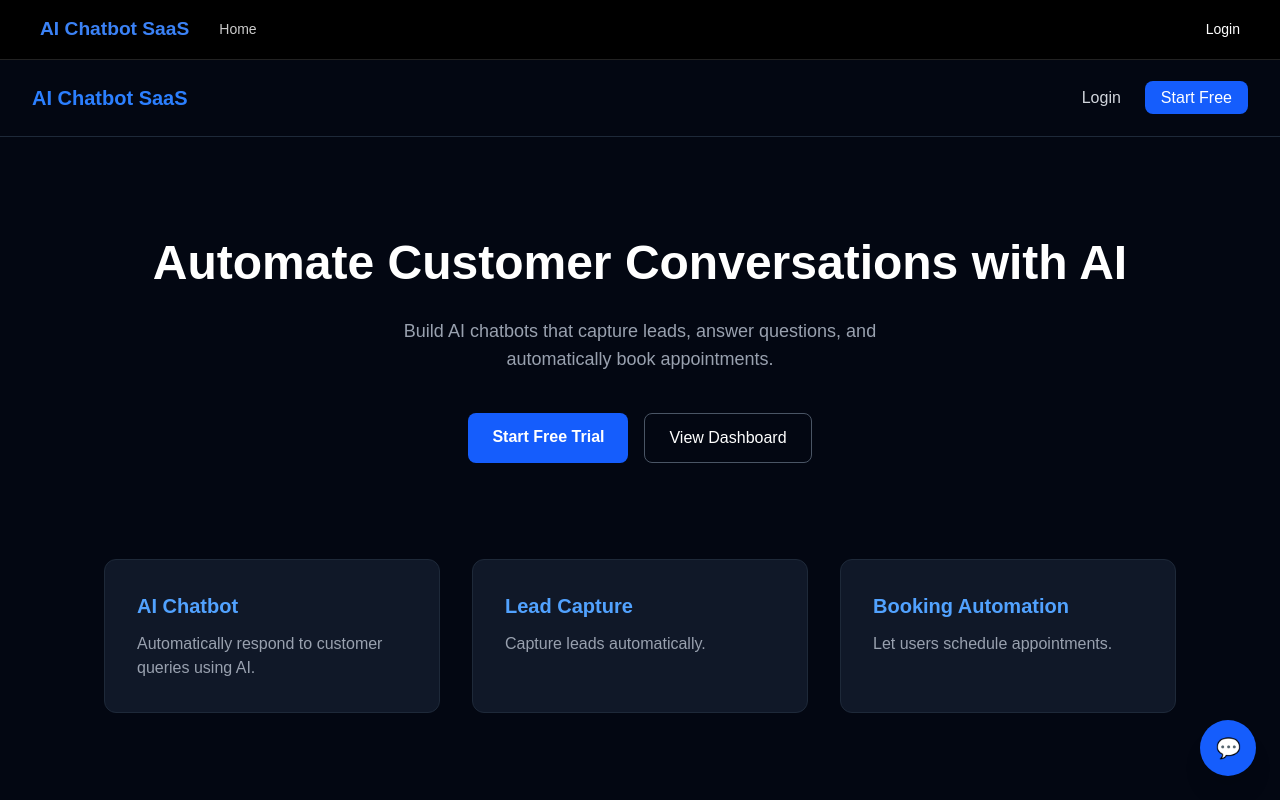
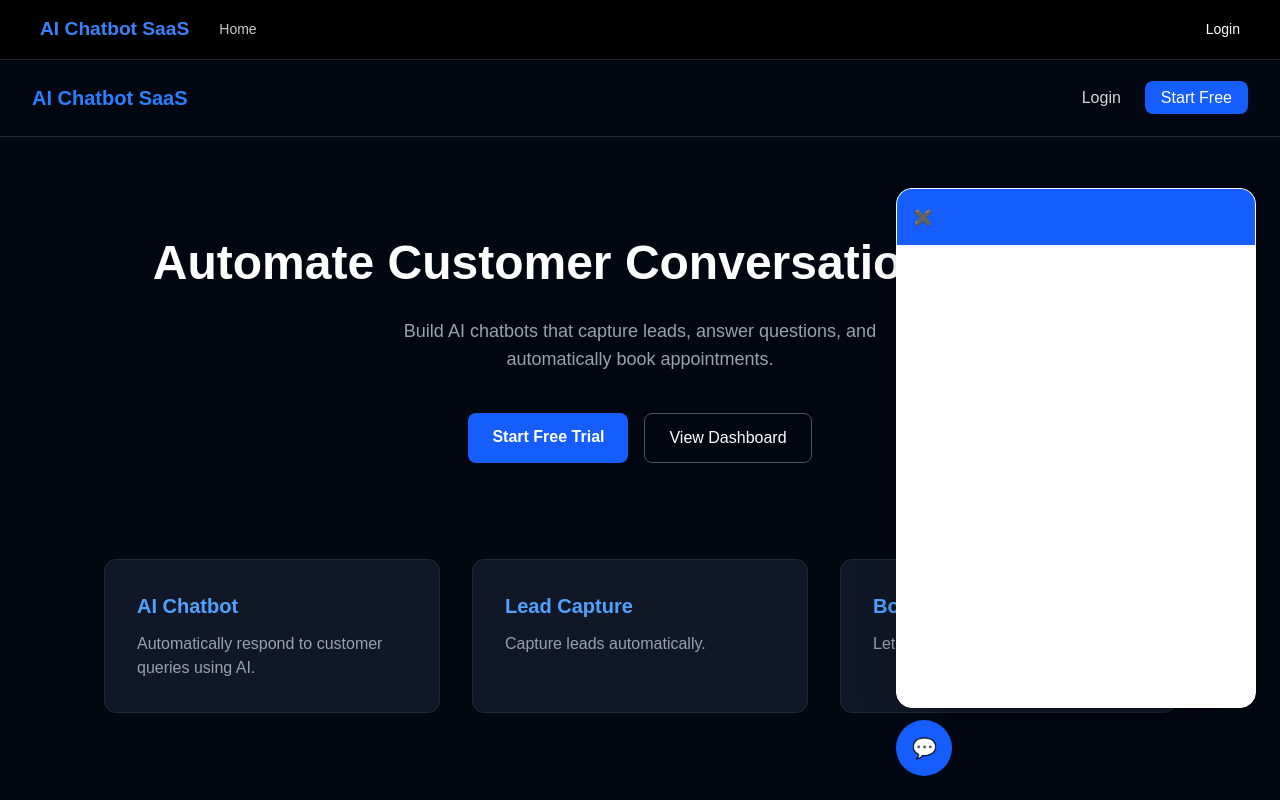
Before and after one commit to snapcartgo/ai-chatbot-saas, a Next.js app: page / in a window 1280 px wide. Shown: the top 800 px of the page. Built offline with nearby package versions, Linux system fonts and the light colour scheme; no server answers; the database is empty.

Commit message:
Updated chatbot widget and dashboard fixes

```diff
--- a/app/chat/[chatbotId]/page.tsx
+++ b/app/chat/[chatbotId]/page.tsx
@@ -1,11 +1,11 @@
-import ChatWidget from "@/app/components/ChatWidget"; // Adjust this path to your actual chat component
+import ChatWidget from "@/app/components/ChatWidget";
 
 export default async function ChatEmbed({ params }: { params: { chatbotId: string } }) {
   const { chatbotId } = await params;
 
   return (
-    // This div forces the chat to fill the entire browser window/iframe
-    <main className="w-screen h-screen bg-white">
+    // 'fixed inset-0' ensures it fills the iframe perfectly without gaps
+    <main className="fixed inset-0 bg-white overflow-hidden">
       <ChatWidget chatbotId={chatbotId} isEmbed={true} />
     </main>
   );
--- a/app/components/ChatWidget.tsx
+++ b/app/components/ChatWidget.tsx
@@ -14,7 +14,7 @@ export default function ChatWidget({ chatbotId, isEmbed = false }: ChatWidgetPro
   const [userInput, setUserInput] = useState("");
   const [isLoading, setIsLoading] = useState(false);
   // If it's an embed, we want it open by default
-  const [open, setOpen] = useState(isEmbed);
+  const [open, setOpen] = useState(true); // Always open by default for the embed page
 
   // Use the prop chatbotId, or fall back to your test ID if none provided
   const activeBotId = chatbotId || "f7b1a0c1-f55f-4bbc-8a27-d08b6076c3ea";
```
